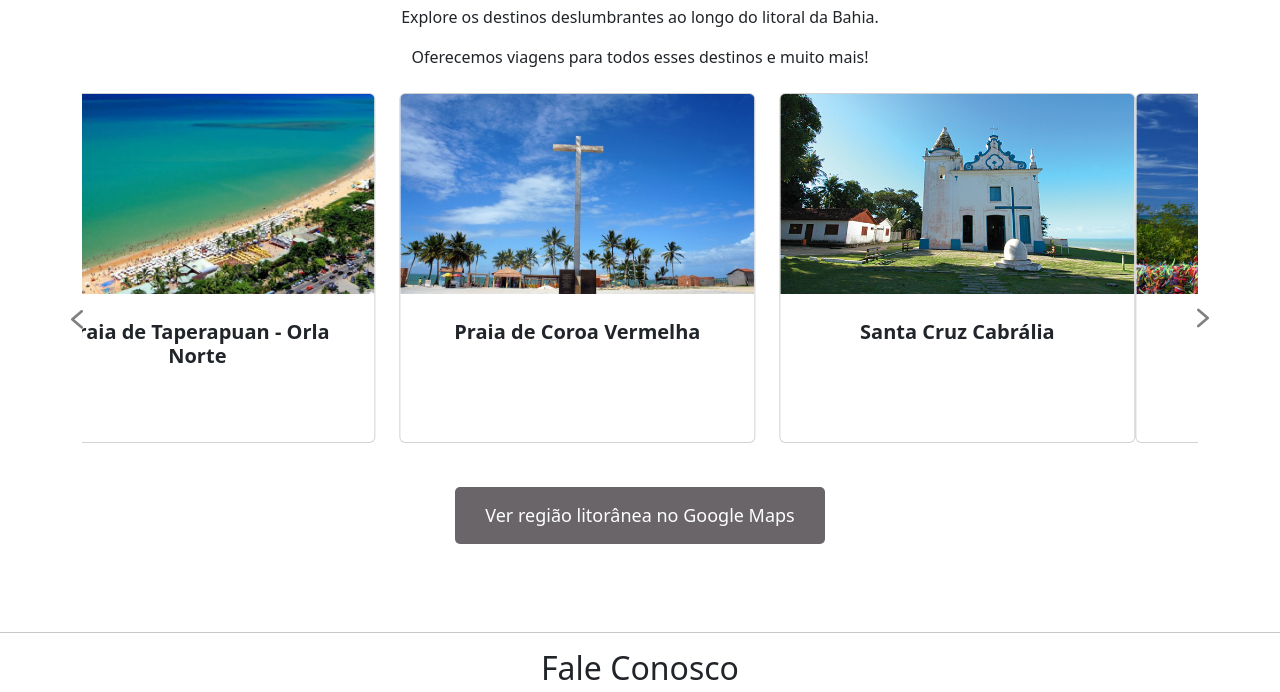
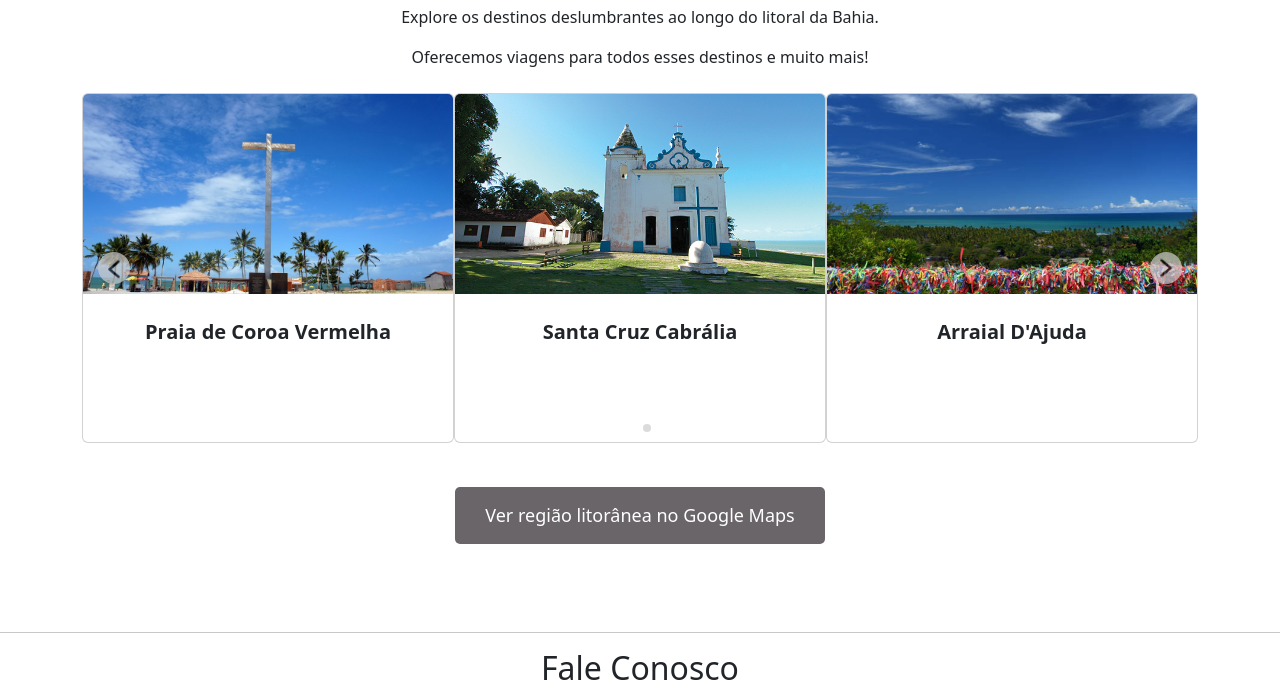
Before and after one commit to akporto/Page-Transfer, a plain HTML site: page index.html in a window 1280 px wide. Shown: the part 989-1681 px from the top of the page. Drawn offline with nearby package versions, Linux system fonts and the light colour scheme.

Commit message:
[Alteração] Substituição do Bootstrap pelo Splide.js no carrossel de slides
Neste commit, removemos a biblioteca Bootstrap que estava sendo usada para o carrossel de slides e a substituímos pela biblioteca Splide.js. Essa mudança foi realizada para melhorar o desempenho e oferecer mais flexibilidade na criação do carrossel de slides.

Principais mudanças:
- Remoção dos arquivos CSS e JS do Bootstrap relacionados ao carrossel
- Inclusão dos arquivos CSS e JS do Splide.js
- Configuração das opções do Splide.js para atender aos requisitos do projeto, incluindo o autoplay e a exibição de 3 slides em desktops e 1 slide em dispositivos móveis

Essa mudança nos permite ter um carrossel responsivo e interativo sem a necessidade de carregar todo o framework do Bootstrap.

```diff
--- a/index.html
+++ b/index.html
@@ -11,7 +11,10 @@
   <title>Transfer Guto Oliveira</title>
   <link rel="stylesheet" href="https://cdn.jsdelivr.net/npm/bootstrap-icons@1.19.0/font/bootstrap-icons.css">
   <link rel="stylesheet" href="https://cdnjs.cloudflare.com/ajax/libs/bootstrap/5.3.0/css/bootstrap.min.css">
-<script src="https://cdnjs.cloudflare.com/ajax/libs/bootstrap/5.3.0/js/bootstrap.bundle.min.js"></script>
+<link href="https://cdn.jsdelivr.net/npm/@splidejs/splide@4.1.4/dist/css/splide.min.css" rel="stylesheet">
+
+
+
   <link rel="stylesheet" type="text/css" href="transfer.css" media="screen"/>
 </head>
 <body>
@@ -110,8 +113,9 @@
 </section>
 </br></br>
 
+
+
   <!-- Seção Destinos -->
-
 <section id="destino">
   <div class="container">
     <div class="text-center mb-4">
@@ -120,12 +124,10 @@
       <p class="section-description">Oferecemos viagens para todos esses destinos e muito mais!</p>
     </div>
 
-      <div id="carouselDestino" class="carousel slide" data-bs-ride="carousel">
-        <div class="carousel-inner">
-          <div class="carousel-item active">
-            <div class="row">
-              <div class="col-lg-4">
-                <div class="mobile-card">
+    <div id="image-carousel" class="splide" aria-label="Beautiful Images">
+      <div class="splide__track">
+          <ul class="splide__list">
+              <li class="splide__slide">
                 <div class="card card-effect">
                   <img src="imagens/taperapua.jpg" class="card-img-top img-grow" alt="Praia de Taperapuan">
                   <div class="card-body">
@@ -133,10 +135,8 @@
                     <p class="card-text hidden-text card-description">A Praia de Taperapuan, em Porto Seguro, Bahia, é um destino vibrante e ensolarado. Suas extensas faixas de areia branca, águas mornas e coqueirais criam um cenário tropical perfeito. Além disso, é famosa por suas barracas à beira-mar, oferecendo música ao vivo, festas animadas e deliciosos petiscos. É um local ideal para quem busca diversão, relaxamento e o verdadeiro espírito da costa brasileira.</p>
                       </div>
                   </div>
-                </div>
-              </div>
-              <div class="col-lg-4">
-                <div class="mobile-card">
+              </li>
+              <li class="splide__slide">
                 <div class="card card-effect">
                   <img src="imagens/Coroa-Vermelha.jpg" class="card-img-top img-grow" alt="Coroa Vermelha">
         <div class="card-body">
@@ -144,10 +144,8 @@
           <p class="card-text hidden-text card-description">A Praia de Coroa Vermelha é um paraíso tropical de areias douradas e águas cristalinas. Além de sua beleza natural, é um local de significado histórico, onde ocorreu o primeiro contato entre os portugueses e os indígenas do Brasil. Uma mistura de cultura, história e beleza, a Praia de Coroa Vermelha é um destino encantador.</p>
         </div>
       </div>
-                </div>
-              </div>
-              <div class="col-lg-4">
-                <div class="mobile-card">
+  </li>
+  <li class="splide__slide">
     <div class="card card-effect">
       <img src="imagens/Cabrália.jpg" class="card-img-top img-grow" alt="Santa Cruz Cabrália">
       <div class="card-body">
@@ -155,14 +153,8 @@
         <p class="card-text hidden-text card-description">Santa Cruz Cabrália, na Bahia, é uma encantadora cidade costeira que oferece uma combinação de história, cultura e belas praias. Com suas raízes históricas ligadas ao descobrimento do Brasil, a cidade oferece um passeio pelo passado, com igrejas e sítios arqueológicos.</p>
       </div>
     </div>
-                </div>
-              </div>
-            </div>
-          </div>
-          <div class="carousel-item">
-            <div class="row">
-              <div class="col-lg-4">
-                <div class="mobile-card">
+</li>
+<li class="splide__slide">
   <div class="card card-effect">
     <img src="imagens/arraialdajuda.jpg" class="card-img-top img-grow" alt="Arraial D'Ajuda">
         <div class="card-body">
@@ -170,10 +162,8 @@
           <p class="card-text hidden-text card-description">Arraial d'Ajuda é uma encantadora vila na Costa do Descobrimento, Bahia. Com praias deslumbrantes, ambiente acolhedor e cultura local vibrante, é o destino perfeito para relaxar, desfrutar de atividades aquáticas e explorar a beleza natural da região. A vila histórica, lojas de artesanato e vida noturna animada completam essa experiência única.</p>
         </div>
       </div>
-                </div>
-              </div>
-              <div class="col-lg-4">
-                <div class="mobile-card">
+  </li>
+  <li class="splide__slide">
     <div class="card card-effect">
       <img src="imagens/praia-do-espelho-bahia.jpg" class="card-img-top img-grow" alt="Praia do Espelho - Trancoso">
       <div class="card-body">
@@ -181,10 +171,7 @@
         <p class="card-text hidden-text card-description">A Praia do Espelho em Trancoso, Bahia, é um verdadeiro paraíso. Conhecida por suas águas cristalinas, piscinas naturais e falésias impressionantes, oferece uma experiência de praia tranquila e espetacular. Ideal para relaxar na areia, explorar as formações rochosas e desfrutar de momentos de pura beleza natural.</p>
       </div>
     </div>
-                </div>
-              </div>
-              <div class="col-lg-4">
-                <div class="mobile-card">
+    <li class="splide__slide">
       <div class="card card-effect">
         <img src="imagens/caraiva.png" class="card-img-top img-grow" alt="Caraíva">
                     <div class="card-body">
@@ -192,28 +179,30 @@
                       <p class="card-text hidden-text card-description">Caraíva, na Bahia, é uma vila boêmia e pitoresca. Com suas ruas de areia, atmosfera rústica e cenário idílico, é um refúgio perfeito para quem busca simplicidade e tranquilidade. A praia, o encontro do rio com o mar e a cultura local única tornam esse destino um lugar encantador e inesquecível.</p>
                     </div>
                   </div>
+
+  </li>
+</ul>
 </div>
-              </div>
-            </div>
-          </div>
+<div class="splide__arrows">
+  <button class="splide__arrow splide__arrow--prev">
+      <img src="icones/de-volta.png" alt="Anterior">
+  </button>
+  <button class="splide__arrow splide__arrow--next">
+      <img src="icones/proximo (1).png" alt="Próximo">
+  </button>
 </div>
 
 
-        <button class="carousel-control-prev" type="button" data-bs-target="#carouselDestino" data-bs-slide="prev">
-          <span class="carousel-control-prev-icon" aria-hidden="true"></span>
-          <span class="visually-hidden">Anterior</span>
-        </button>
-        <button class="carousel-control-next" type="button" data-bs-target="#carouselDestino" data-bs-slide="next">
-          <span class="carousel-control-next-icon" aria-hidden="true"></span>
-          <span class="visually-hidden">Próximo</span>
-        </button>
+</div>
+
+
+
 
 
           <div class="text-center mt-4">
           <a href="https://www.google.com/maps?q=Porto+Seguro,+BA" target="_self" class="btn btn-primary">Ver região litorânea no Google Maps</a>
         </div>
 
-      </div>
     </div>
   </section>
 
@@ -248,9 +237,11 @@
 </br></br></br>
 
   <!-- Scripts no final do documento -->
+  <script src="https://code.jquery.com/jquery-3.6.0.min.js"></script>
+  <script src="https://cdn.jsdelivr.net/npm/@popperjs/core@2.11.6/dist/umd/popper.min.js"></script>
+  <script src="https://cdn.jsdelivr.net/npm/@splidejs/splide@4.1.4/dist/js/splide.min.js"></script>
+  <script src="https://cdnjs.cloudflare.com/ajax/libs/bootstrap/5.3.0/js/bootstrap.bundle.min.js"></script>
   <script src="transfer.js"></script>
-  <script src="https://code.jquery.com/jquery-3.6.0.slim.min.js"></script>
-  <script src="https://cdn.jsdelivr.net/npm/@popperjs/core@2.11.6/dist/umd/popper.min.js"></script>
-  <script src="https://cdnjs.cloudflare.com/ajax/libs/bootstrap/5.3.0/js/bootstrap.bundle.min.js"></script>
+
 </body>
 </html>
--- a/transfer.css
+++ b/transfer.css
@@ -41,6 +41,7 @@
     background-position: center;
     padding: 50px 0;
     overflow: hidden;
+    position: relative;
 
 
   }
@@ -110,51 +111,7 @@ width: 160px;
   color: #fff;
 }
 
-/* Estilo dos botões do carousel */
-.carousel-control-prev,
-.carousel-control-next {
-  width: 50px;
-  height: 50px;
-  background-color: rgba(0, 0, 0, 0); /* Fundo totalmente transparente */
-  border-radius: 50%;
-  border: none;
-  color: #fff;
-  font-size: 24px;
-  transition: background-color 0.3s ease;
-}
 
-.carousel-control-prev:hover,
-.carousel-control-next:hover {
-  background-color: rgba(0, 0, 0, 0.8);
-}
-
-/* Estilo do ícone dos botões */
-.carousel-control-prev-icon,
-.carousel-control-next-icon {
-  background-image: url("/icones/de-volta.png"); /* Ícone da seta esquerda */
-  background-size: 100% 100%;
-}
-
-.carousel-control-next-icon {
-  background-image: url("/icones/proximo\ \(1\).png"); /* Ícone da seta direita */
-}
-
-/* Ajuste a posição dos controles do carousel */
-.carousel-control-prev,
-.carousel-control-next {
-  position: absolute;
-  top: 50%;
-  transform: translateY(-50%);
-  z-index: 10000;
-}
-
-.carousel-control-prev {
-  left: -30px;
-}
-
-.carousel-control-next {
-  right: -30px;
-}
 
 /* Transição para o tamanho da imagem */
 .img-grow {
@@ -300,60 +257,14 @@ width: 160px;
   }
 }
 
-@media (max-width: 767px) {
-  .carousel-indicators {
-    bottom: 10px;
-  }
 
-  .carousel-indicators li {
-    background-color: #bbb;
-    border-radius: 50%;
-    width: 10px;
-    height: 10px;
-    margin: 0 4px;
-  }
-
-  .carousel-indicators .active {
-    background-color: #333;
-  }
+.splide__slide img {
+  width: 100%;
+  height: auto;
+  object-fit: cover;
 }
 
-/* Estilos para dispositivos móveis */
-@media (max-width: 767px) {
-  .mobile-card {
-    display: flex;
-    justify-content: center;
-    align-items: center;
-    min-height: 300px; /* Ajuste a altura conforme necessário */
-  }
+.splide__arrow img {
+  width: 30px; /* Defina o tamanho da imagem de acordo com sua preferência */
+  height: auto;
 }
-
-/* Estilos para dispositivos móveis */
-@media (max-width: 767px) {
-  .carousel-inner .carousel-item {
-    width: 100%;
-    max-height: 300px; /* Ajuste a altura conforme necessário */
-  }
-
-  .carousel-inner .carousel-item img {
-    width: 100%;
-    height: 100%;
-    object-fit: cover;
-  }
-
-  .carousel-inner .carousel-item.active,
-  .carousel-inner .carousel-item-next,
-  .carousel-inner .carousel-item-prev {
-    display: block;
-  }
-
-  .carousel-inner .carousel-item-right,
-  .carousel-inner .carousel-item-left {
-    transform: translateX(0);
-  }
-
-  .carousel-inner .carousel-item-right.active,
-  .carousel-inner .carousel-item-left.active {
-    transform: translateX(0);
-  }
-}
--- a/transfer.js
+++ b/transfer.js
@@ -6,3 +6,19 @@ document.addEventListener("DOMContentLoaded", function () {
     navbarNav.classList.toggle("show");
   });
 });
+
+
+document.addEventListener('DOMContentLoaded', function () {
+  new Splide('#image-carousel', {
+      type: 'loop',
+      perPage: 3,
+      perMove: 1,
+      autoplay: true,
+      interval: 3000,
+      breakpoints: {
+          768: {
+              perPage: 1,
+          }
+      }
+  }).mount();
+});
```
Lines whose indentation alone changed are shown as unchanged.
